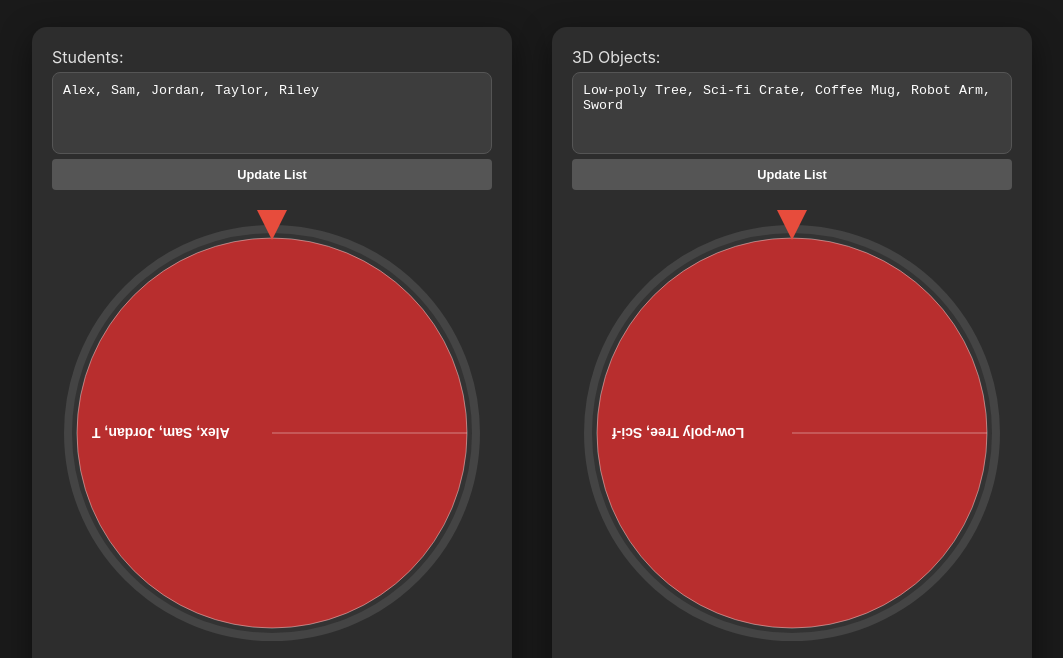
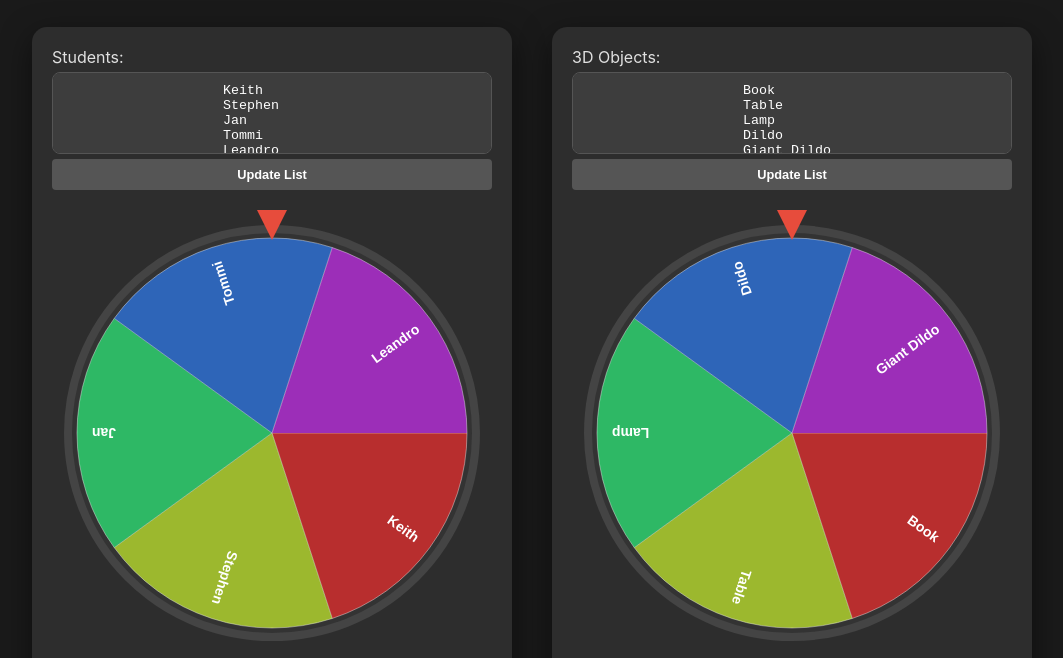
Before and after one commit to DEREDOC111/KJkas, a plain HTML site: page index.html in a window 1280 px wide. Shown: the part 141-799 px from the top of the page, without its empty margins (108-1171 px from the left). Drawn offline with Linux system fonts and the light colour scheme.

Commit message:
Update index.html

```diff
--- a/index.html
+++ b/index.html
@@ -17,7 +17,13 @@
         <section class="wheel-box">
             <div class="controls">
                 <label for="list1">Students:</label>
-                <textarea id="list1" placeholder="Names (comma separated)">Alex, Sam, Jordan, Taylor, Riley</textarea>
+                <textarea id="list1" placeholder="Names (comma separated)">
+                    Keith
+                    Stephen
+                    Jan
+                    Tommi
+                    Leandro
+                </textarea>
                 <button class="update-btn" onclick="updateWheel(1)">Update List</button>
             </div>
             <div class="pointer"></div>
@@ -29,7 +35,13 @@
         <section class="wheel-box">
             <div class="controls">
                 <label for="list2">3D Objects:</label>
-                <textarea id="list2" placeholder="Objects (comma separated)">Low-poly Tree, Sci-fi Crate, Coffee Mug, Robot Arm, Sword</textarea>
+                <textarea id="list2" placeholder="Objects (comma separated)">
+                    Book
+                    Table
+                    Lamp
+                    Dildo
+                    Giant Dildo
+                </textarea>
                 <button class="update-btn" onclick="updateWheel(2)">Update List</button>
             </div>
             <div class="pointer"></div>
```
